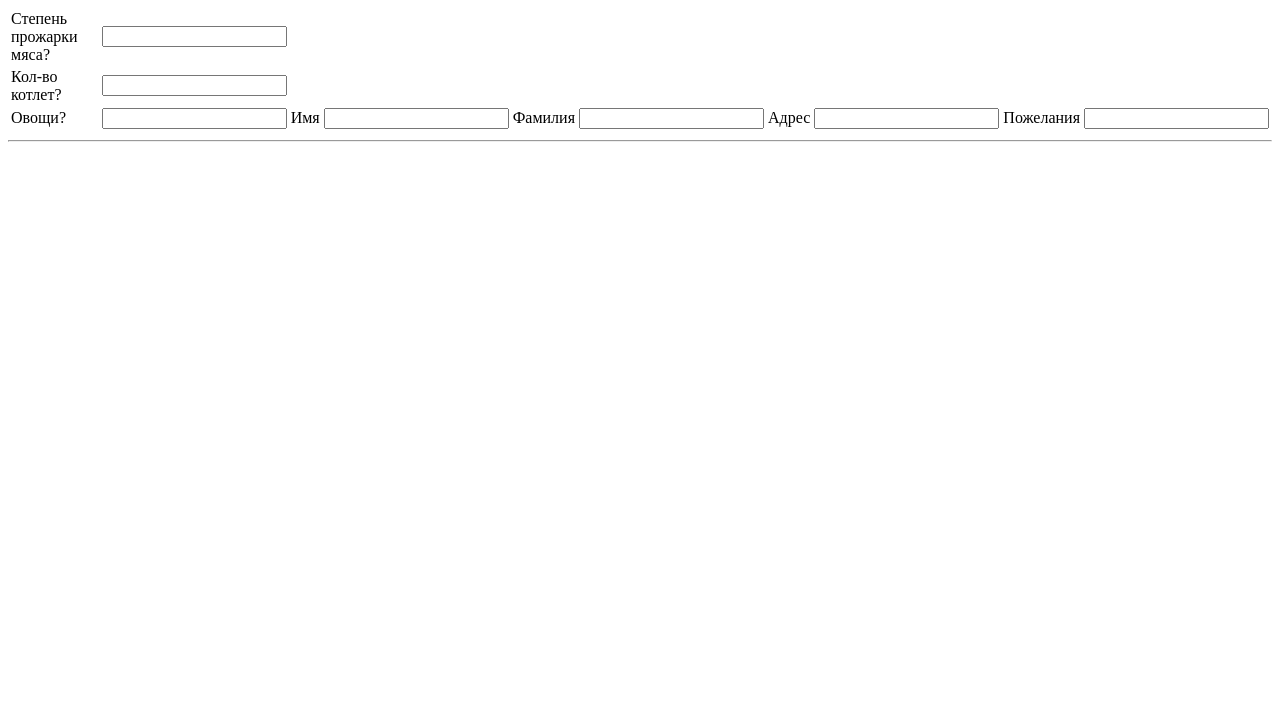
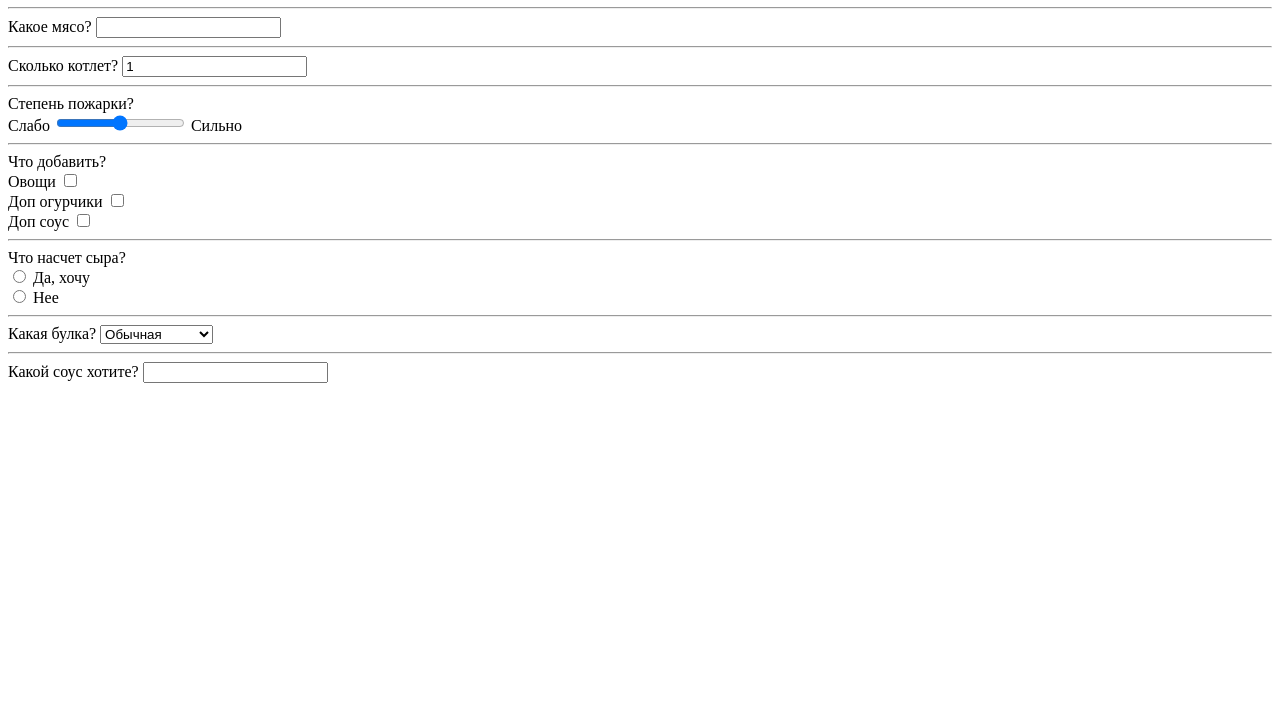
Before and after one commit to vaner11/web2-, a plain HTML site: page index.html in a window 1280 px wide. Shown: the part 73-800 px from the top of the page. Drawn offline with Linux system fonts and the light colour scheme.

Commit message:
Add files via upload

```diff
--- a/index.html
+++ b/index.html
@@ -1,61 +1,56 @@
 <!DOCTYPE html>
 <html>
     <head>
-        <title>FORM</title>
     </head>
     <body>
-        <h1>заказ бургеров</h1>
+        <h1>СОЗДАЙ СВОЙ БУРГЕР!</h1>
         <form>
-            <table>
-                <tr>
-                    <td>
-                        <span>Степень прожарки мяса?</span>
-                    </td>
-                    <td>
-                        <input type="text">
-                    </td>
-                    <tr>
-                        <td>
-                            <span>Кол-во котлет?</span>
-                        </td>
-                        <td>
-                            <input type="text">
-                        </td>
-                    </tr>
-                    <td>
-                        <span>Овощи?</span>
-                    </td>
-                    <td>
-                        <input type="text">
-                    </td>
-                    <td>
-                        <span>Имя</span>
-                    </td>
-                    <td>
-                        <input type="text">
-                    </td>
-                    <td>
-                        <span>Фамилия</span>
-                    </td>
-                    <td>
-                        <input type="text">
-                    </td>
-                    <td>
-                        <span>Адрес</span>
-                    </td>
-                    <td>
-                        <input type="text">
-                    </td>
-                    <td>
-                        <span>Пожелания</span>
-                    </td>
-                    <td>
-                        <input type="text">
-                    </td>
-                </tr>
-            </table>
             <hr>
-            <imput type="submit">
+            <label for='meet'>Какое мясо?</label>
+            <input type='text' id='meet' name='meet'>
+            <hr>
+            <label for='amount'>Сколько котлет?</label>
+            <input type='number' id='amount' name='amount' value='1'>
+            <hr>
+            <label for='doneness'>Степень пожарки?</label>
+            <br>
+            <span>Слабо</span>
+            <input type='range' id='doneness' name='done'>
+            <span>Сильно</span>
+            <hr>
+            <label for='added'>Что добавить?</label>
+            <br>
+            <label for='vegs'>Овощи</label>
+            <input type='checkbox' id='vegs' name='vegs' value='vegs'>
+            <br>
+            <label for='add_vegs'>Доп огурчики</label>
+            <input type='checkbox' id='add_vegs' name='add_vegs' value='add_vegs'>
+            <br>
+            <label for='add_sause'>Доп соус </label>
+            <input type='checkbox' id='add_sause' name='add_sause' value='add_sause'>
+            <hr>
+            <label for='cheese'>Что насчет сыра?</label>
+            <br>
+            <input type='radio' id='Yes' value='Yes' name='cheese'>
+            <label for='Yes'> Да, хочу</label>
+            <br>
+            <input type='radio' id='No' value='No' name='cheese'>
+            <label for='No'>Нее</label>
+            <hr>
+            <label for='bun'>Какая булка?</label>
+            <select name='bun' id='bun'>
+                <option value='standard'>Обычная</option>
+                <option value='seasam'>С кунжутом</option>
+                <option value='pototo'>Картофельная</option>
+            </select>
+            <hr>
+            <label for='sauce'>Какой соус хотите?</label>
+            <input list='sauce_list' id='sauce' name='sauce'>
+            <datalist id='sauce_list'>
+                <option value='Кетчуп'>Кетчуп</option>
+                <option value='Сырный'>Сырный</option>
+                <option value='Барбекю'>Барбекю</option>
+            </datalist>
         </form>
     </body>
 </html>
```
